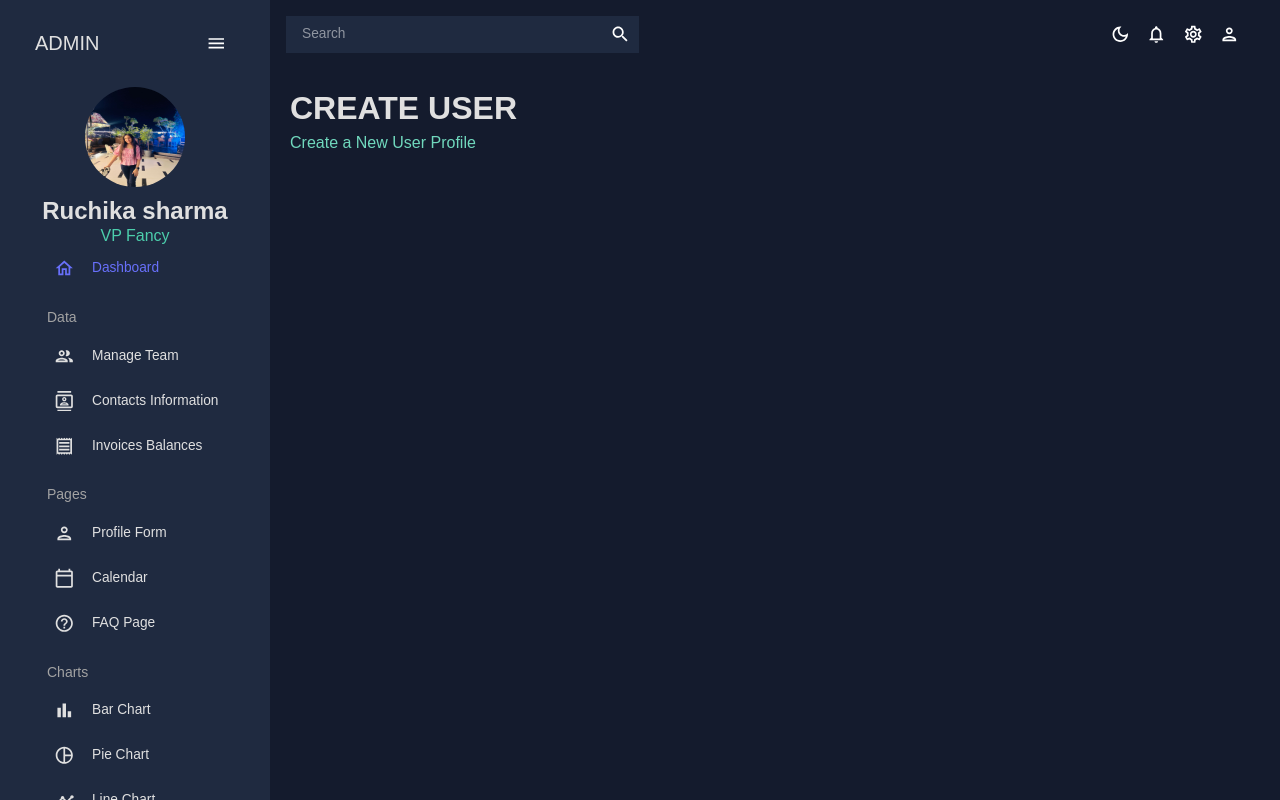
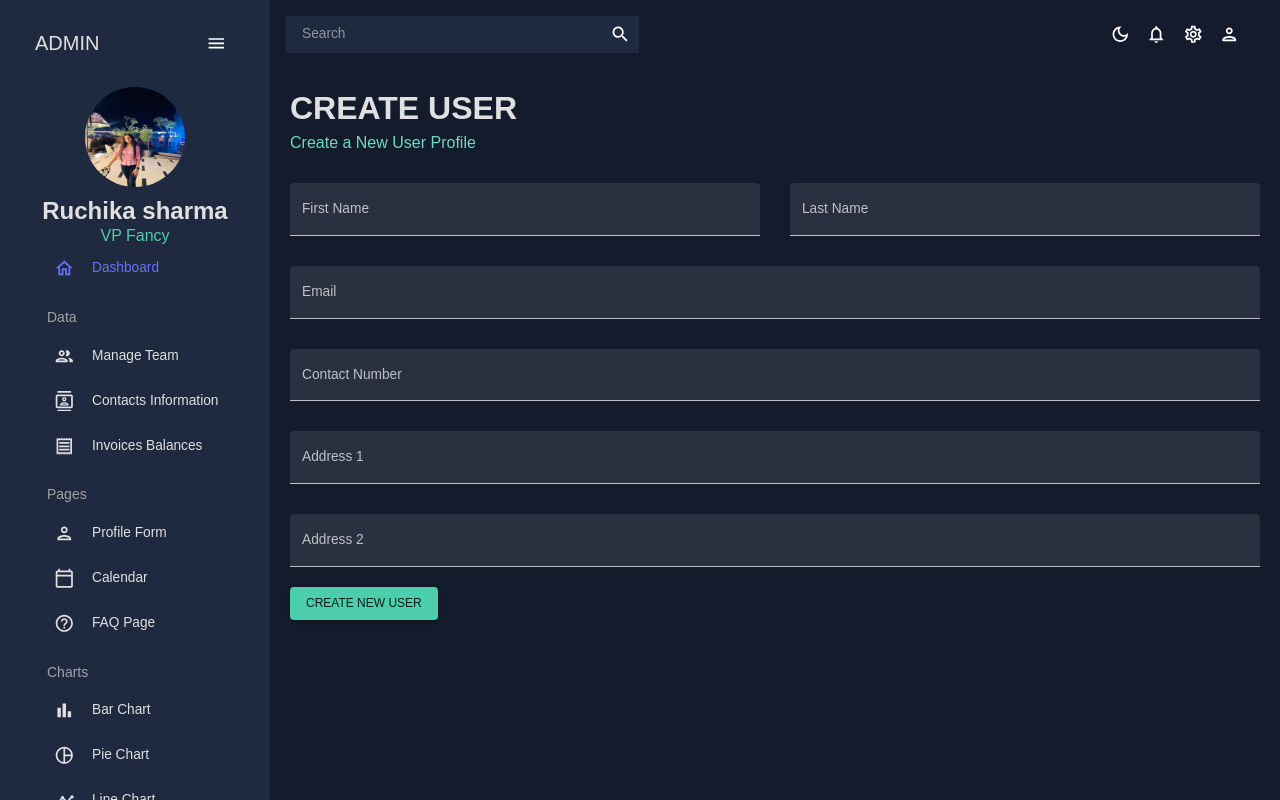
Before and after one commit to ruchik02/admin-dashboard, a React (Create React App) app in the folder admin-dash/: page /form in a window 1280 px wide. Built offline with nearby package versions, Linux system fonts and the light colour scheme.

Commit message:
profile section part is done

```diff
--- a/admin-dash/src/screens/form/index.jsx
+++ b/admin-dash/src/screens/form/index.jsx
@@ -1,15 +1,157 @@
 import React from "react";
-import { Box } from "@mui/material";
+import { Box, Button, TextField } from "@mui/material";
+import { Formik } from "formik";
+import * as yup from "yup";
+import useMediaQuery from "@mui/material/useMediaQuery";
 import Headers from "../../components/Headers";
 const Form = () => {
+  const isNonMobile = useMediaQuery("(min-width:600px)");
+  const handleFormSubmit = (values) => {
+    console.log(values);
+  };
   return (
     <Box m="20px">
       {/* Header */}
-      <Box display="flex" justifyContent="space-between" alignItems="center">
-        <Headers title="CREATE USER" subtitle="Create a New User Profile" />
-      </Box>
+      <Headers title="CREATE USER" subtitle="Create a New User Profile" />
+      <Formik
+        onSubmit={handleFormSubmit}
+        initialValues={initialValues}
+        validationSchema={checkoutSchema}
+        sx={{
+          "& > div": { gridColumn: isNonMobile ? undefined : "span 4" },
+        }}
+      >
+        {({
+          values,
+          errors,
+          touched,
+          handleBlur,
+          handleChange,
+          handleSubmit,
+        }) => (
+          <form onSubmit={handleSubmit}>
+            <Box
+              display="grid"
+              gap="30px"
+              gridTemplateColumns="repeat(4,minmax(0,1fr))"
+            >
+              <TextField
+                fullWidth
+                variant="filled"
+                type="text"
+                label="First Name"
+                onBlur={handleBlur}
+                onChange={handleChange}
+                value={values.firstName}
+                name="firstName"
+                error={!!touched.firstName && !!errors.firstName}
+                helperText={touched.firstName && errors.firstName}
+                sx={{ gridColumn: "span 2" }}
+              />
+              <TextField
+                fullWidth
+                variant="filled"
+                type="text"
+                label="Last Name"
+                onBlur={handleBlur}
+                onChange={handleChange}
+                value={values.lastName}
+                name="lastName"
+                error={!!touched.lastName && !!errors.lastName}
+                helperText={touched.lastName && errors.lastName}
+                sx={{ gridColumn: "span 2" }}
+              />
+              <TextField
+                fullWidth
+                variant="filled"
+                type="text"
+                label="Email"
+                onBlur={handleBlur}
+                onChange={handleChange}
+                value={values.email}
+                name="email"
+                error={!!touched.email && !!errors.email}
+                helperText={touched.email && errors.email}
+                sx={{ gridColumn: "span 4" }}
+              />
+              <TextField
+                fullWidth
+                variant="filled"
+                type="text"
+                label="Contact Number"
+                onBlur={handleBlur}
+                onChange={handleChange}
+                value={values.contact}
+                name="contact"
+                error={!!touched.contact && !!errors.contact}
+                helperText={touched.contact && errors.contact}
+                sx={{ gridColumn: "span 4" }}
+              />
+              <TextField
+                fullWidth
+                variant="filled"
+                type="text"
+                label="Address 1"
+                onBlur={handleBlur}
+                onChange={handleChange}
+                value={values.address1}
+                name="address1"
+                error={!!touched.address1 && !!errors.address1}
+                helperText={touched.address1 && errors.address1}
+                sx={{ gridColumn: "span 4" }}
+              />
+              <TextField
+                fullWidth
+                variant="filled"
+                type="text"
+                label="Address 2"
+                onBlur={handleBlur}
+                onChange={handleChange}
+                value={values.address2}
+                name="address2"
+                error={!!touched.address2 && !!errors.address2}
+                helperText={touched.address2 && errors.address2}
+                sx={{ gridColumn: "span 4" }}
+              />
+            </Box>
+            <Box display="flex" justifyContent="start" mt="20px">
+              <Button type="submit" color="secondary" variant="contained">
+                Create New User
+              </Button>
+            </Box>
+          </form>
+        )}
+      </Formik>
     </Box>
   );
 };
+const phoneRegExp =
+  /^((\+[1-9]{1,4}[ -]?)|(\([0-9]{2,3}\)[ -]?)|([0-9]{2,4})[ -]?)*?[0-9]{3,4}[ -]?[0-9]{3,4}$/;
+const nameRegExp = /^[A-Za-z]+(?: [A-Za-z]+)?$/;
 
+const checkoutSchema = yup.object().shape({
+  firstName: yup
+    .string()
+    .matches(nameRegExp, "only alphabhet is required")
+    .required("First Name is required"),
+  lastName: yup
+    .string()
+    .matches(nameRegExp, "only alphabhet is required")
+    .required("Last Name required"),
+  email: yup.string().email("invalid email").required("Email is required"),
+  contact: yup
+    .string()
+    .matches(phoneRegExp, "Phone number is not valid")
+    .required("Phone is required"),
+  address1: yup.string().required("Address is required"),
+  address2: yup.string().required("Address is required"),
+});
+const initialValues = {
+  firstName: "",
+  lastName: "",
+  email: "",
+  contact: "",
+  address1: "",
+  address2: "",
+};
 export default Form;
```
